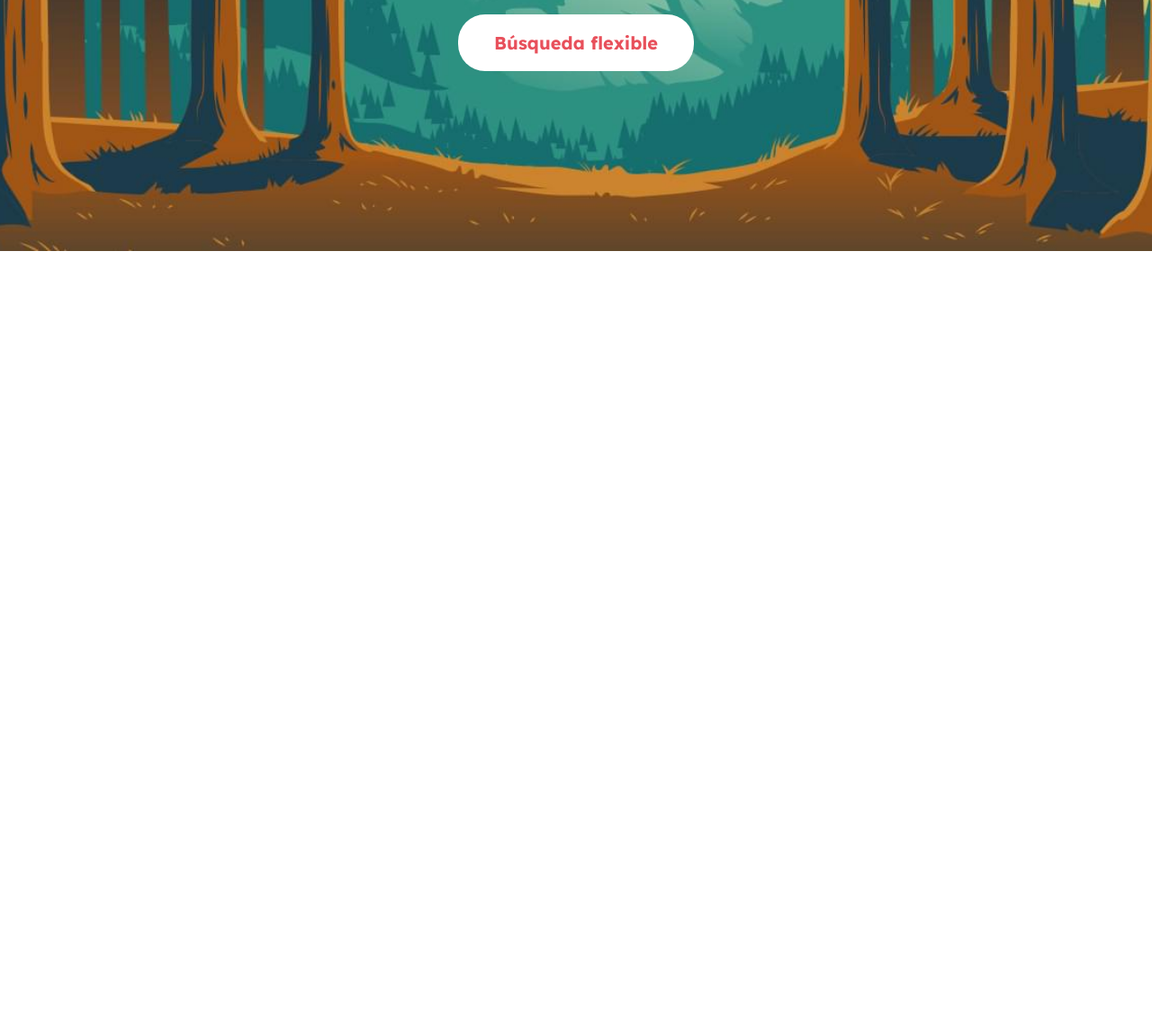
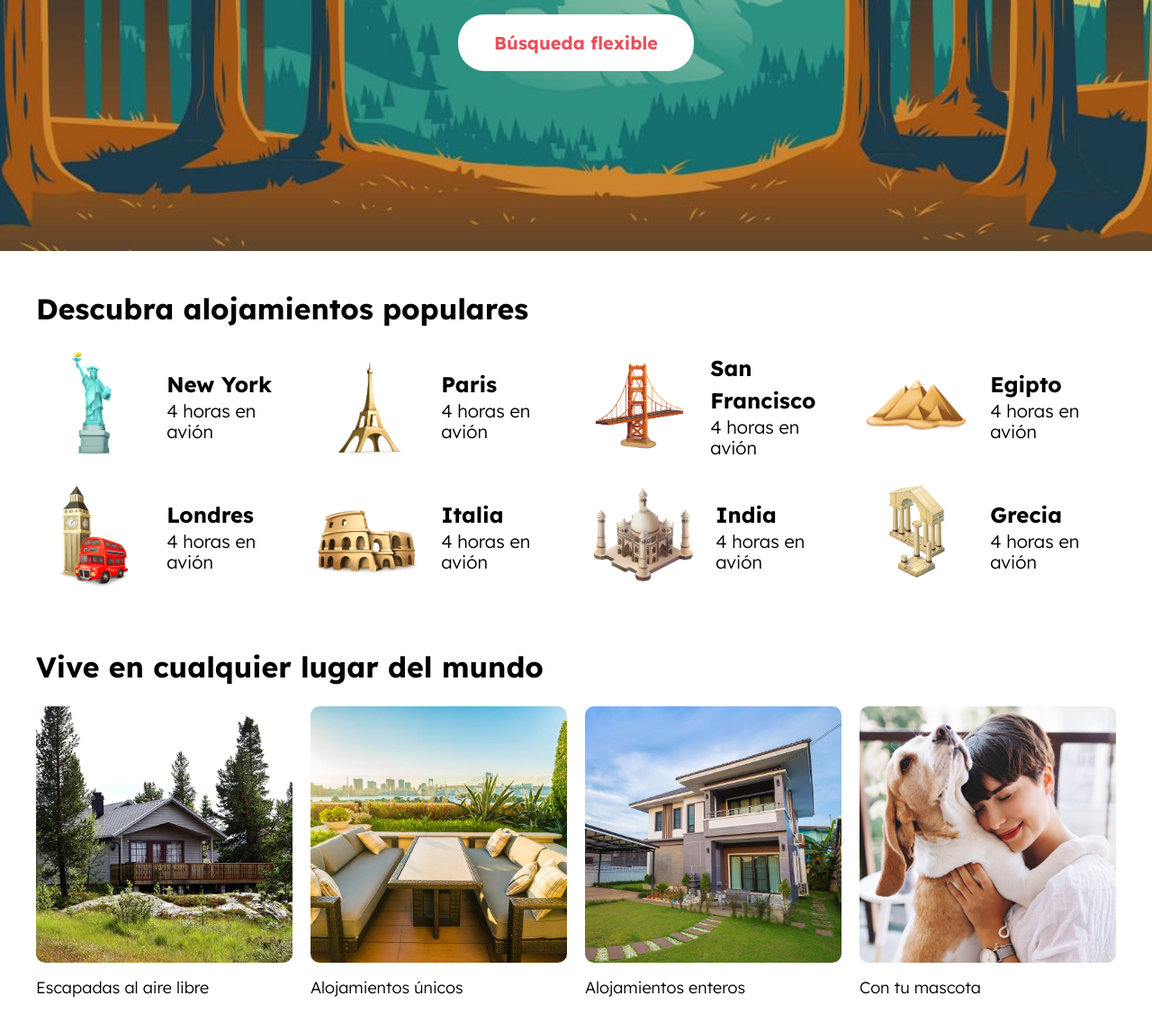
Before and after one commit to gatofelix20/tic-airbnb, a website: page index.html in a window 1280 px wide. Shown: the part 500-1647 px from the top of the page at 90% size. Before the commit the page ends 800 px from the top, so only its background shows below. Drawn offline with Linux system fonts and the light colour scheme.

Commit message:
Anexo secciones destinos y vive terminado

```diff
--- a/index.html
+++ b/index.html
@@ -63,5 +63,133 @@
               <a href="#" class="header__busqueda-boton">Búsqueda flexible</a>
         </div>
      </header>
+
+     <!--Destinos populares-->
+
+     <section class="destinos contenedor seccion">
+          <h2 class="destinos__heading">Descubra alojamientos populares</h2>
+
+          <ul class="destinos__grid">
+            <li class="destino">
+                <div class="destino__imagen">
+                    <img src="build/img/icono_destino_1.png" alt="imagen destino">
+                </div>
+
+                <div class="destino__informacion">
+                    <h3 class="destino__nombre">New York</h3>
+                    <p class="destino__distancia">4 horas en avión</p>
+                </div>
+            </li>
+
+            <li class="destino">
+                <div class="destino__imagen">
+                    <img src="build/img/icono_destino_2.png" alt="imagen destino">
+                </div>
+
+                <div class="destino__informacion">
+                    <h3 class="destino__nombre">Paris</h3>
+                    <p class="destino__distancia">4 horas en avión</p>
+                </div>
+            </li>
+
+            <li class="destino">
+                <div class="destino__imagen">
+                    <img src="build/img/icono_destino_3.png" alt="imagen destino">
+                </div>
+
+                <div class="destino__informacion">
+                    <h3 class="destino__nombre">San Francisco</h3>
+                    <p class="destino__distancia">4 horas en avión</p>
+                </div>
+            </li>
+
+            <li class="destino">
+                <div class="destino__imagen">
+                    <img src="build/img/icono_destino_4.png" alt="imagen destino">
+                </div>
+
+                <div class="destino__informacion">
+                    <h3 class="destino__nombre">Egipto</h3>
+                    <p class="destino__distancia">4 horas en avión</p>
+                </div>
+            </li>
+
+            <li class="destino">
+                <div class="destino__imagen">
+                    <img src="build/img/icono_destino_5.png" alt="imagen destino">
+                </div>
+
+                <div class="destino__informacion">
+                    <h3 class="destino__nombre">Londres</h3>
+                    <p class="destino__distancia">4 horas en avión</p>
+                </div>
+            </li>
+
+            <li class="destino">
+                <div class="destino__imagen">
+                    <img src="build/img/icono_destino_6.png" alt="imagen destino">
+                </div>
+
+                <div class="destino__informacion">
+                    <h3 class="destino__nombre">Italia</h3>
+                    <p class="destino__distancia">4 horas en avión</p>
+                </div>
+            </li>
+
+            <li class="destino">
+                <div class="destino__imagen">
+                    <img src="build/img/icono_destino_7.png" alt="imagen destino">
+                </div>
+
+                <div class="destino__informacion">
+                    <h3 class="destino__nombre">India</h3>
+                    <p class="destino__distancia">4 horas en avión</p>
+                </div>
+            </li>
+
+            <li class="destino">
+                <div class="destino__imagen">
+                    <img src="build/img/icono_destino_8.png" alt="imagen destino">
+                </div>
+
+                <div class="destino__informacion">
+                    <h3 class="destino__nombre">Grecia</h3>
+                    <p class="destino__distancia">4 horas en avión</p>
+                </div>
+            </li>
+          </ul>
+     </section>
+
+     <!--Seccion vive carousel-->
+
+     <section class="lugares contenedor seccion">
+        <h2 class="lugares__heading">Vive en cualquier lugar del mundo</h2>
+
+        <div class="lugares__grid">
+            <div class="lugar">
+                <img class="lugar__imagen" src="build/img/vive_1.jpg" alt="imagen seccion vive">
+
+                <p class="lugar__nombre">Escapadas al aire libre</p>
+            </div>
+
+            <div class="lugar">
+                <img class="lugar__imagen" src="build/img/vive_2.jpg" alt="imagen seccion vive">
+
+                <p class="lugar__nombre">Alojamientos únicos</p>
+            </div>
+
+            <div class="lugar">
+                <img class="lugar__imagen" src="build/img/vive_3.jpg" alt="imagen seccion vive">
+
+                <p class="lugar__nombre">Alojamientos enteros</p>
+            </div>
+
+            <div class="lugar">
+                <img class="lugar__imagen" src="build/img/vive_4.jpg" alt="imagen seccion vive">
+
+                <p class="lugar__nombre">Con tu mascota</p>
+            </div>
+        </div>
+     </section>
 </body>
 </html>
--- a/src/scss/app.scss
+++ b/src/scss/app.scss
@@ -1,2 +1,3 @@
 @use 'base';
 @use 'ui/header';
+@use 'ui/contenido';
--- a/src/scss/base/_mixins.scss
+++ b/src/scss/base/_mixins.scss
@@ -40,3 +40,13 @@
     gap: $espaciado;
     grid-template-columns: repeat($columnas, 1fr);
 }
+
+@mixin scrollHorizontal {
+    overflow-y: hidden;
+    overflow-x: scroll;
+    scroll-snap-type: x mandatory;
+
+       > * {
+        scroll-snap-align: center;
+       }
+    }
--- a/src/scss/base/_tipografia.scss
+++ b/src/scss/base/_tipografia.scss
@@ -16,3 +16,8 @@ h3 {
 a {
     text-decoration: none;
 }
+
+
+[class$="__heading"] {
+    margin: 2rem 0;
+}
--- /dev/null
+++ b/src/scss/ui/contenido/_destinos.scss
@@ -0,0 +1,35 @@
+@use 'base/variables' as v;
+@use 'base/mixins' as m;
+
+.destinos {
+
+    &__grid {
+        @include m.grid(1, 2rem);
+
+        @include m.tablet {
+            @include m.grid(2, 2rem);
+        }
+
+        @include m.desktop {
+            @include m.grid(4, 2rem);
+        }
+    }
+}
+
+.destino {
+        display: flex;
+        justify-content: space-evenly;
+        align-items: center;
+        gap: 2rem;
+
+    &__imagen {
+        width: 14rem;
+    }
+
+    &__nombre,
+    &__distancia {
+        margin: 0;
+    }
+
+
+}
--- /dev/null
+++ b/src/scss/ui/contenido/_index.scss
@@ -0,0 +1,2 @@
+@forward 'destinos';
+@forward 'lugares';
--- /dev/null
+++ b/src/scss/ui/contenido/_lugares.scss
@@ -0,0 +1,34 @@
+@use 'base/variables' as v;
+@use 'base/mixins' as m;
+
+.lugares {
+
+
+    &__grid {
+         display: grid;
+         grid-template-columns: repeat(4, 30rem);
+         column-gap: 4rem;
+         @include m.scrollHorizontal;
+
+        @include m.tablet {
+            @include m.grid(2, 2rem);
+        }
+
+
+        @include m.desktop {
+            @include m.grid(4, 2rem);
+        }
+
+    }
+}
+
+
+.lugar {
+    &__imagen {
+        border-radius: 1rem;
+    }
+
+    &__nombre {
+        font-size: 1.8rem;
+    }
+}
```
Also changed, not shown: build/css/app.css, 1 other file.
